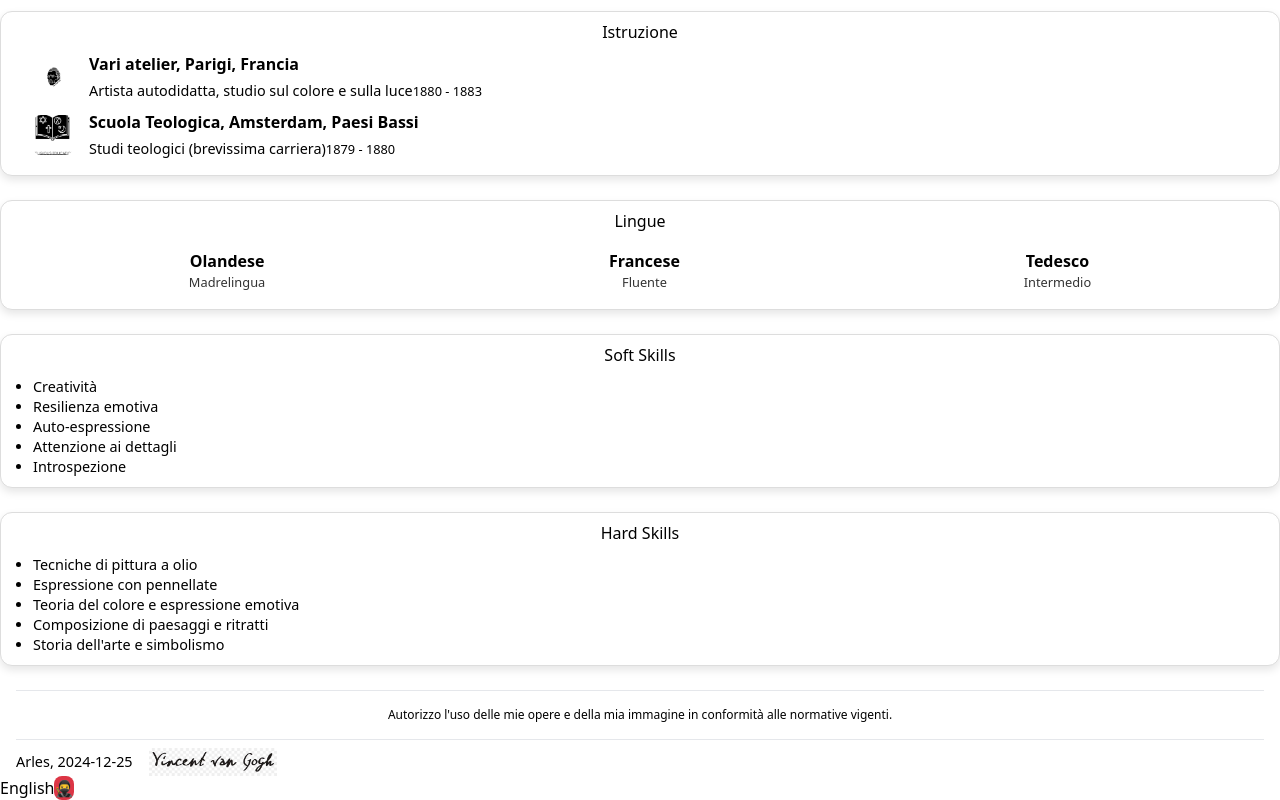
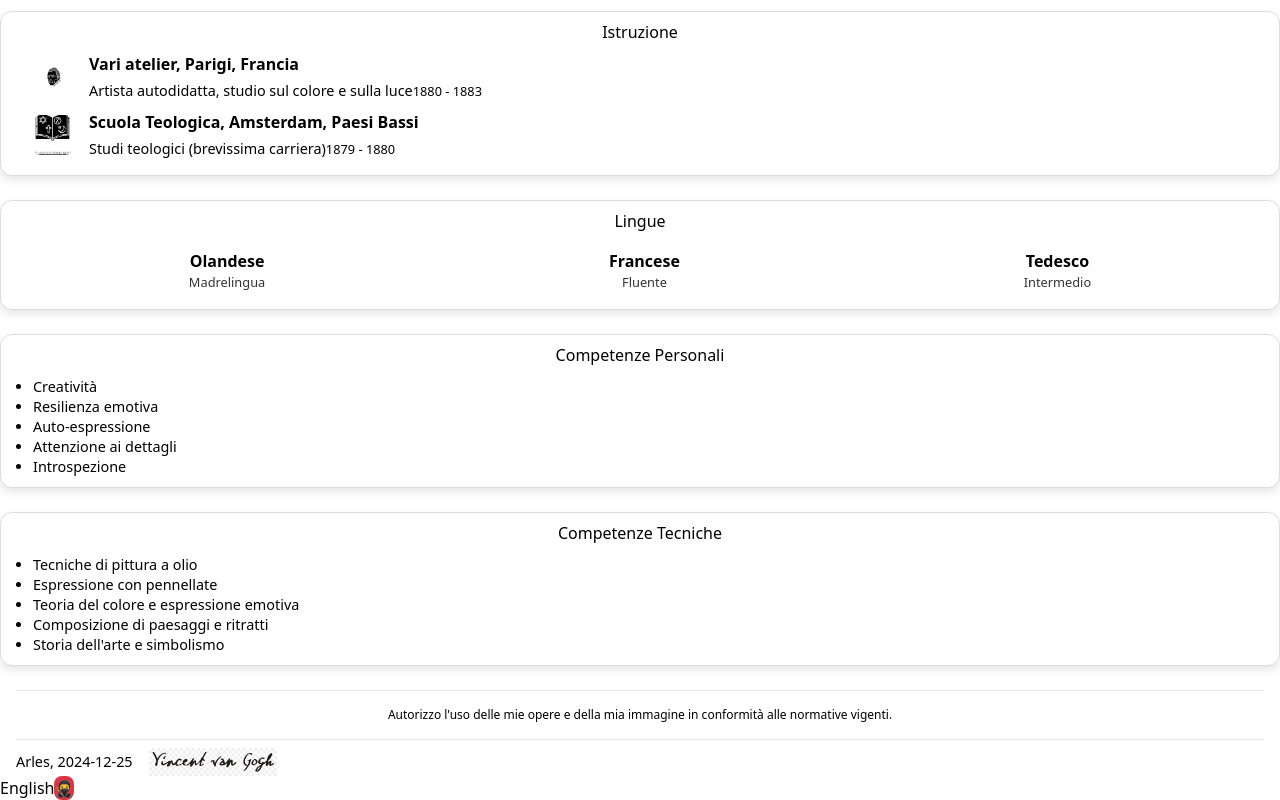
Before and after one commit to fabogit/react-cv, a React (Vite) app: page / in a window 1280 px wide. Shown: the part 586-1386 px from the top of the page. Built offline with nearby package versions, Linux system fonts and the light colour scheme.

Commit message:
updated packages, added skills labels

```diff
--- a/src/App.tsx
+++ b/src/App.tsx
@@ -44,8 +44,8 @@ const App: React.FC = () => {
 
       <Education title={data.education.title} education={data.education.list} />
       <Languages title={data.languages.title} languages={data.languages.list} />
-      <Skills title="Soft Skills" skills={data.skills.soft} />
-      <Skills title="Hard Skills" skills={data.skills.hard} />
+      <Skills title={data.skills.title.soft}  skills={data.skills.soft} />
+      <Skills title={data.skills.title.hard}  skills={data.skills.hard} />
       <LegalNotes
         place={data.legal.place}
         text={data.legal.text}
--- a/src/assets/data/cvData.json
+++ b/src/assets/data/cvData.json
@@ -96,18 +96,22 @@
           "Self-expression",
           "Attention to detail",
           "Introspection"
-        ]
+        ],
+        "title": {
+          "hard": "Hard Skills",
+          "soft": "Soft Skills"
+        }
       },
       "work": {
         "list": [
           {
-            "logo": "arles.jpg",
             "company": "Independent Artist",
-            "location": "Arles, France",
             "date": [
               "1888",
               "1890"
             ],
+            "location": "Arles, France",
+            "logo": "arles.jpg",
             "role": "Painter",
             "tasks": [
               "Created over 200 artworks, including 'Sunflowers' and 'Starry Night'",
@@ -116,13 +120,13 @@
             ]
           },
           {
-            "logo": "Saint-Rémy-de-Provence.jpeg",
             "company": "Independent Artist",
-            "location": "Saint-Rémy-de-Provence, France",
             "date": [
               "1889",
               "1890"
             ],
+            "location": "Saint-Rémy-de-Provence, France",
+            "logo": "Saint-Rémy-de-Provence.jpeg",
             "role": "Painter",
             "tasks": [
               "Worked in isolation, creating iconic pieces such as 'Irises' and 'Wheatfield with Crows'",
@@ -229,18 +233,22 @@
           "Auto-espressione",
           "Attenzione ai dettagli",
           "Introspezione"
-        ]
+        ],
+        "title": {
+          "hard": "Competenze Tecniche",
+          "soft": "Competenze Personali"
+        }
       },
       "work": {
         "list": [
           {
-            "logo": "arles.jpg",
             "company": "Artista indipendente",
-            "location": "Arles, Francia",
             "date": [
               "1888",
               "1890"
             ],
+            "location": "Arles, Francia",
+            "logo": "arles.jpg",
             "role": "Pittore",
             "tasks": [
               "Creò oltre 200 opere d'arte, tra cui 'Girasoli' e 'Notte stellata'",
@@ -249,13 +257,13 @@
             ]
           },
           {
-            "logo": "Saint-Rémy-de-Provence.jpeg",
             "company": "Artista indipendente",
-            "location": "Saint-Rémy-de-Provence, Francia",
             "date": [
               "1889",
               "1890"
             ],
+            "location": "Saint-Rémy-de-Provence, Francia",
+            "logo": "Saint-Rémy-de-Provence.jpeg",
             "role": "Pittore",
             "tasks": [
               "Lavorò in isolamento, creando opere iconiche come 'Iris' e 'Campo di grano con corvi'",
```
Also changed, not shown: package.json (+10 -10 lines), 1 other file (tests, documents, lock files or other folders).
